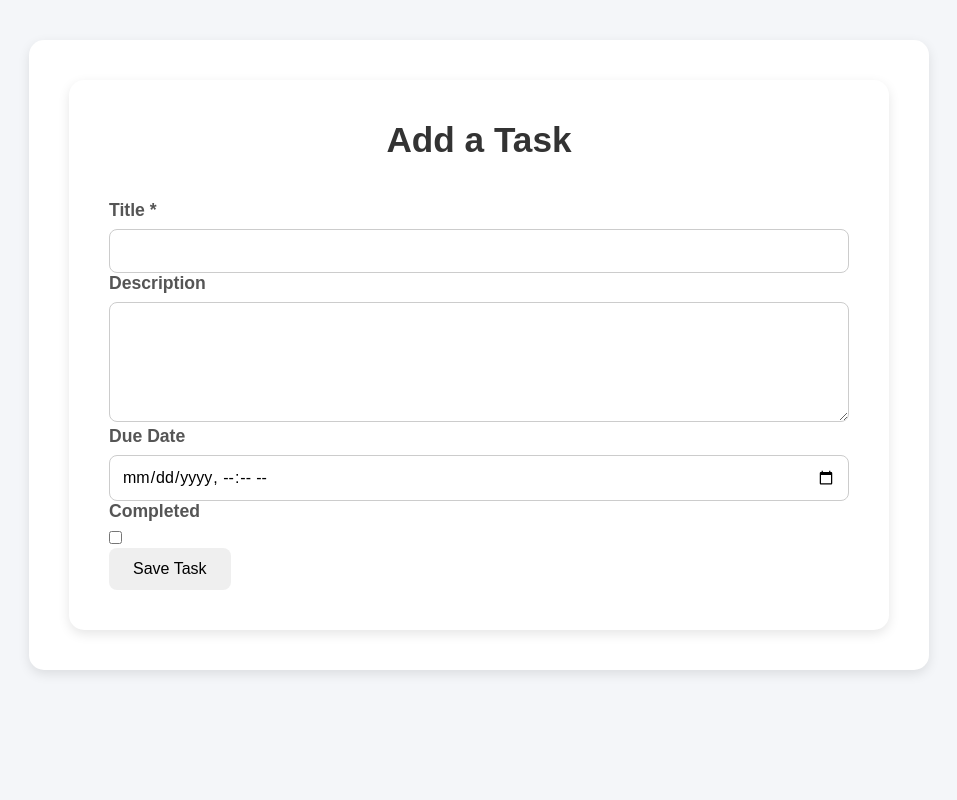
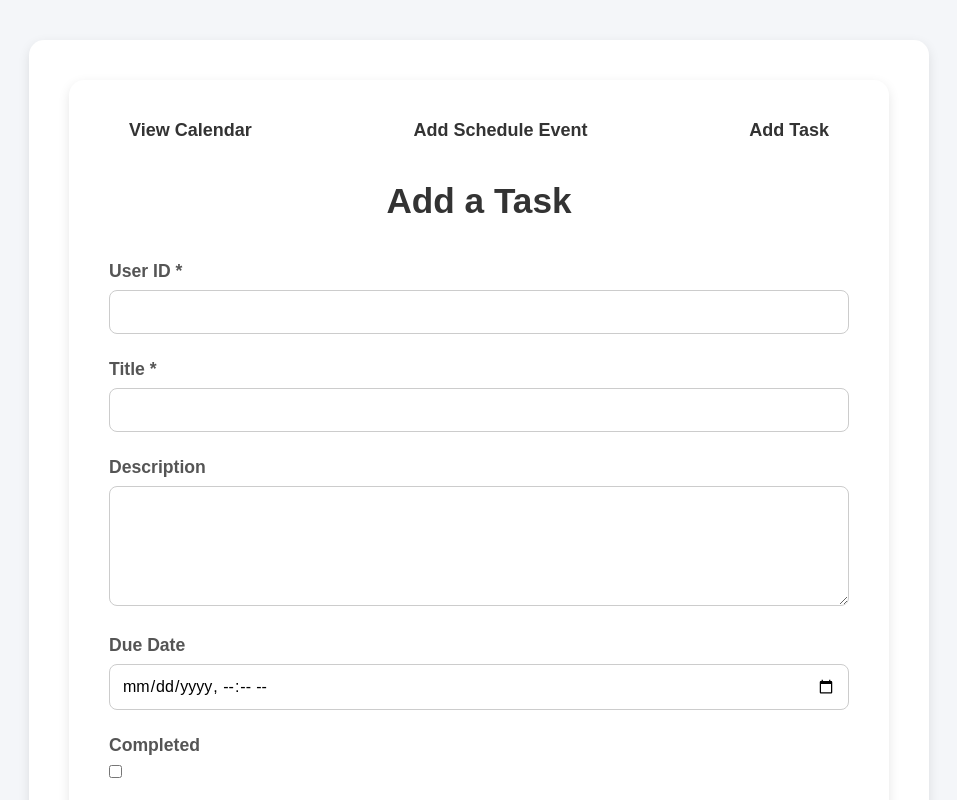
Before and after one commit to Taco-s-Cloud/Taco-UI, a React (Create React App) app: page /add-task in a window 1280 px wide. Shown: the top 800 px of the page, without its empty margins (161-1118 px from the left). Built offline with nearby package versions, Linux system fonts and the light colour scheme.

Commit message:
clean up & firebase for tasks

```diff
--- a/src/components/App.js
+++ b/src/components/App.js
@@ -13,8 +13,8 @@ function App(){
 
   const loadSchedules = async () => {
     try {
-      const data = await makeApiCall('https://schedule-manager-1024364663505.us-central1.run.app/schedules', 'GET'); // Call the API using the helper
-      //const data = await makeApiCall('http://localhost:5002/schedules', 'GET');
+      //const data = await makeApiCall('https://schedule-manager-1024364663505.us-central1.run.app/schedules', 'GET'); // Call the API using the helper
+      const data = await makeApiCall('http://localhost:5002/schedules', 'GET');
       setSchedules(data); // Update the schedules state with the response data
     } catch (error) {
       console.error('Failed to load schedules:', error);
--- a/src/components/ScheduleForm.js
+++ b/src/components/ScheduleForm.js
@@ -26,8 +26,8 @@ function ScheduleForm({ loadSchedules }) {
     e.preventDefault();
     const { reminderEnabled, ...data } = formData; // Exclude reminderEnabled as it's a UI-only field
     try {
-      await makeApiCall('https://schedule-manager-1024364663505.us-central1.run.app/schedules', 'POST', data); // Use the API helper for the request
-      //await makeApiCall('http://localhost:5002/schedules', 'POST', data);
+      //await makeApiCall('https://schedule-manager-1024364663505.us-central1.run.app/schedules', 'POST', data); // Use the API helper for the request
+      await makeApiCall('http://localhost:5002/schedules', 'POST', data);
       loadSchedules(); // Refresh the schedules list
       setFormData({
         title: '',
--- a/src/components/TaskForm.js
+++ b/src/components/TaskForm.js
@@ -1,93 +1,202 @@
+// import React, { useState } from 'react';
+// import { useNavigate } from 'react-router-dom';
+
+// const TaskForm = () => {
+//   const [title, setTitle] = useState('');
+//   const [description, setDescription] = useState('');
+//   const [dueDate, setDueDate] = useState('');
+//   const [completed, setCompleted] = useState(false);
+//   const navigate = useNavigate();
+
+//   const handleSubmit = async (e) => {
+//     e.preventDefault();
+
+//     const formData = {
+//       title,
+//       description,
+//       completed,
+//       due_date: new Date(dueDate).toISOString(),
+//     };
+
+//     try {
+//       // const response = await fetch('https://task-manager-1024364663505.us-central1.run.app/tasks', {
+//       //   method: 'POST',
+//       //   headers: {
+//       //     'Content-Type': 'application/json',
+//       //   },
+//       //   body: JSON.stringify(formData),
+//       // });
+//       //await makeApiCall('http://localhost:5002/schedules', 'POST', data)
+//       const response = await fetch('http://localhost:5003/tasks', {
+//         method: 'POST',
+//         headers: {
+//           'Content-Type': 'application/json',
+//         },
+//         body: JSON.stringify(formData),
+//       });
+
+//       if (response.ok) {
+//         alert('Task added successfully!');
+//         navigate('/tasks'); // Redirect to tasks list
+//       } else {
+//         const errorData = await response.json();
+//         alert(`Failed to add task: ${errorData.error || 'Unknown error'}`);
+//       }
+//     } catch (error) {
+//       console.error('Error adding task:', error);
+//       alert('An error occurred while adding the task.');
+//     }
+//   };
+
+//   return (
+//     <div className="container">
+//       <h1>Add a Task</h1>
+//       <form onSubmit={handleSubmit}>
+//         <div>
+//           <label>Title *</label>
+//           <input
+//             type="text"
+//             value={title}
+//             onChange={(e) => setTitle(e.target.value)}
+//             required
+//           />
+//         </div>
+//         <div>
+//           <label>Description</label>
+//           <textarea
+//             value={description}
+//             onChange={(e) => setDescription(e.target.value)}
+//           />
+//         </div>
+//         <div>
+//           <label>Due Date</label>
+//           <input
+//             type="datetime-local"
+//             value={dueDate}
+//             onChange={(e) => setDueDate(e.target.value)}
+//             required
+//           />
+//         </div>
+//         <div>
+//           <label>Completed</label>
+//           <input
+//             type="checkbox"
+//             checked={completed}
+//             onChange={(e) => setCompleted(e.target.checked)}
+//           />
+//         </div>
+//         <button type="submit">Save Task</button>
+//       </form>
+//     </div>
+//   );
+// };
+
+// export default TaskForm;
+
 import React, { useState } from 'react';
-import { useNavigate } from 'react-router-dom';
+import { Link } from 'react-router-dom';
+import { makeApiCall } from '../middleware/apiHelper';
 
-const TaskForm = () => {
-  const [title, setTitle] = useState('');
-  const [description, setDescription] = useState('');
-  const [dueDate, setDueDate] = useState('');
-  const [completed, setCompleted] = useState(false);
-  const navigate = useNavigate();
+function TaskForm({ loadTasks }) {
+  const [formData, setFormData] = useState({
+    user_id: '',
+    title: '',
+    description: '',
+    due_date: '',
+    completed: false,
+  });
+
+  const handleChange = (e) => {
+    const { name, value, type, checked } = e.target;
+    setFormData({
+      ...formData,
+      [name]: type === 'checkbox' ? checked : value,
+    });
+  };
 
   const handleSubmit = async (e) => {
     e.preventDefault();
-
-    const formData = {
-      title,
-      description,
-      completed,
-      due_date: new Date(dueDate).toISOString(),
-    };
-
+    const { ...data } = formData; // Extract form data for submission
     try {
-      const response = await fetch('https://task-manager-1024364663505.us-central1.run.app/tasks', {
-        method: 'POST',
-        headers: {
-          'Content-Type': 'application/json',
-        },
-        body: JSON.stringify(formData),
-      });
-      // const response = await fetch('http://localhost:5003/tasks', {
-      //   method: 'POST',
-      //   headers: {
-      //     'Content-Type': 'application/json',
-      //   },
-      //   body: JSON.stringify(formData),
-      // });
-
-      if (response.ok) {
-        alert('Task added successfully!');
-        navigate('/tasks'); // Redirect to tasks list
-      } else {
-        const errorData = await response.json();
-        alert(`Failed to add task: ${errorData.error || 'Unknown error'}`);
-      }
+      await makeApiCall('http://localhost:5001/tasks', 'POST', data); // Call the task API
+      loadTasks(); // Refresh the task list
+      setFormData({
+        user_id: '',
+        title: '',
+        description: '',
+        due_date: '',
+        completed: false,
+      }); // Reset the form
     } catch (error) {
-      console.error('Error adding task:', error);
-      alert('An error occurred while adding the task.');
+      console.error('Failed to save task:', error);
+      alert('Error saving task. Check the console for details.');
     }
   };
 
   return (
     <div className="container">
+      {/* Add Navigation Bar */}
+      <nav>
+        <ul>
+          <li><Link to="/schedule-manager">View Calendar</Link></li>
+          <li><Link to="/add-schedule">Add Schedule Event</Link></li>
+          <li><Link to="/add-task">Add Task</Link></li>
+        </ul>
+      </nav>
+
       <h1>Add a Task</h1>
-      <form onSubmit={handleSubmit}>
-        <div>
+      <form onSubmit={handleSubmit} className="form-group" id="taskForm">
+        <div className="form-group">
+          <label>User ID *</label>
+          <input
+            type="text"
+            name="user_id"
+            value={formData.user_id}
+            onChange={handleChange}
+            required
+          />
+        </div>
+        <div className="form-group">
           <label>Title *</label>
           <input
             type="text"
-            value={title}
-            onChange={(e) => setTitle(e.target.value)}
+            name="title"
+            value={formData.title}
+            onChange={handleChange}
             required
           />
         </div>
-        <div>
+        <div className="form-group">
           <label>Description</label>
           <textarea
-            value={description}
-            onChange={(e) => setDescription(e.target.value)}
+            name="description"
+            value={formData.description}
+            onChange={handleChange}
           />
         </div>
-        <div>
+        <div className="form-group">
           <label>Due Date</label>
           <input
             type="datetime-local"
-            value={dueDate}
-            onChange={(e) => setDueDate(e.target.value)}
+            name="due_date"
+            value={formData.due_date}
+            onChange={handleChange}
             required
           />
         </div>
-        <div>
+        <div className="form-group">
           <label>Completed</label>
           <input
             type="checkbox"
-            checked={completed}
-            onChange={(e) => setCompleted(e.target.checked)}
+            name="completed"
+            checked={formData.completed}
+            onChange={handleChange}
           />
         </div>
         <button type="submit">Save Task</button>
       </form>
     </div>
   );
-};
+}
 
 export default TaskForm;
```
